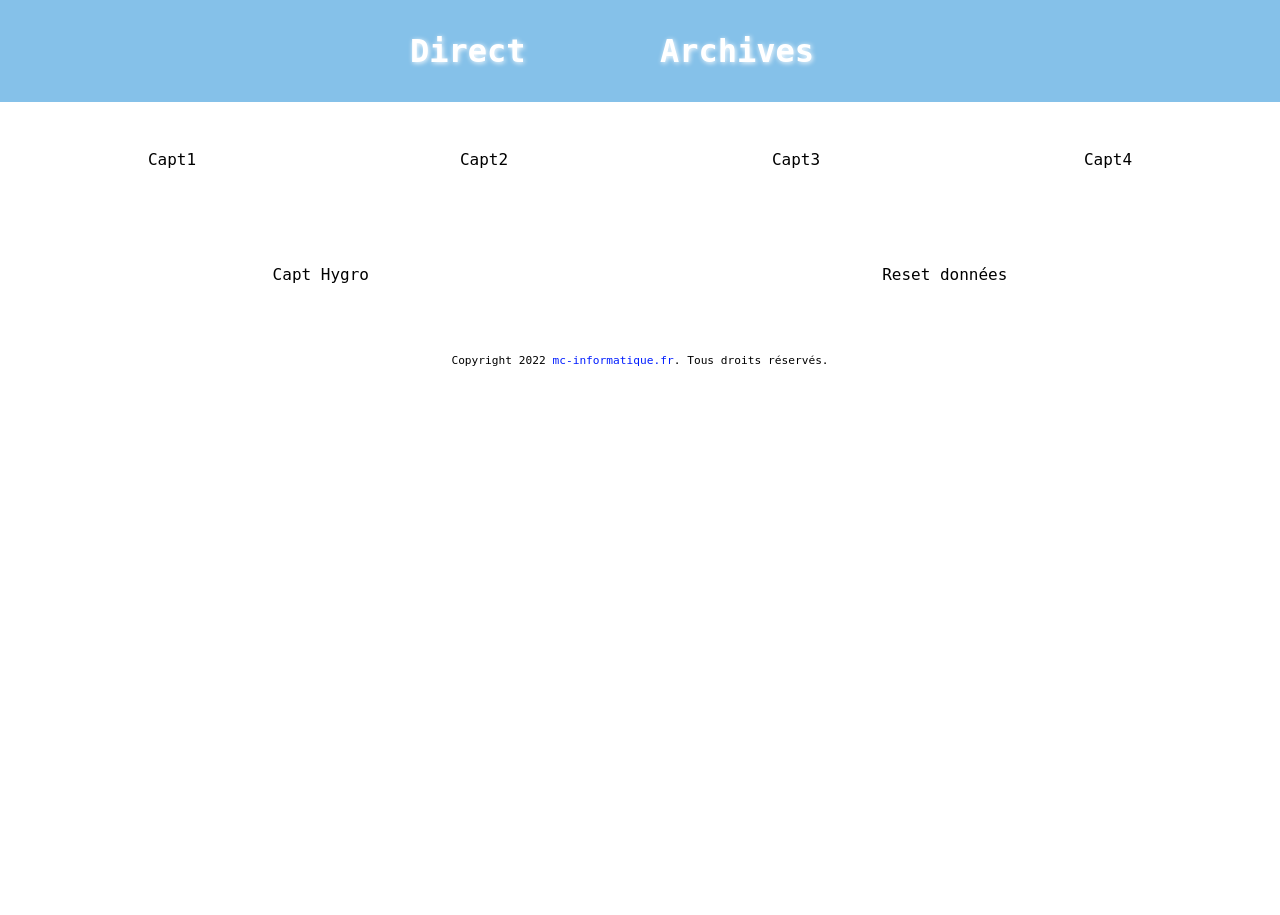
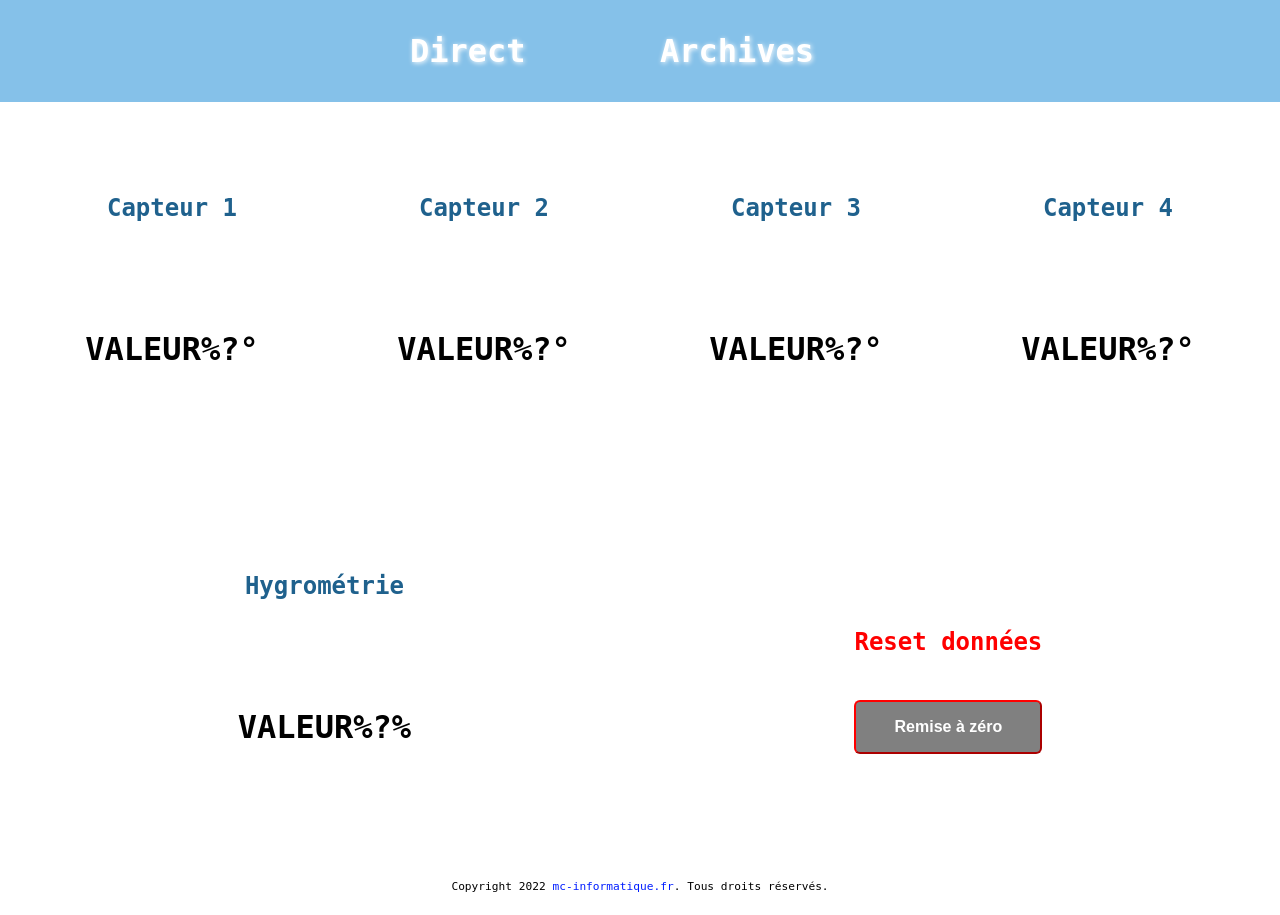
Before and after one commit to Acem31/capteurs_mcinfo, a PHP site: page / in a window 1280 px wide. Before the commit the page ends 366 px from the top, so only its background shows below. Run offline with PHP 8.4, Linux system fonts and the light colour scheme.

Commit message:
Update index.php

```diff
--- a/index.php
+++ b/index.php
@@ -17,24 +17,30 @@
       </div>
       <div class="zone">
         <div class="capt">
-          Capt1
+          <h2>Capteur 1</h2>
+			<p>VALEUR%?°</p>
         </div>
         <div class="capt">
-          Capt2
+          <h2>Capteur 2</h2>
+			<p>VALEUR%?°</p>
         </div>
         <div class="capt">
-          Capt3
+          <h2>Capteur 3</h2>
+			<p>VALEUR%?°</p>
         </div>
         <div class="capt">
-          Capt4
+          <h2>Capteur 4</h2>
+			<p>VALEUR%?°</p>
         </div>
       </div>
       <div class="zone">
         <div id="hygro">
-          Capt Hygro
+          <h2>Hygrométrie</h2>
+			<p>VALEUR%?%</p>
         </div>
         <div id="reset">
-          Reset données
+          <h2>Reset données</h2>
+			<button>Remise à zéro</button>
         </div>
       </div>
     </div>
```
